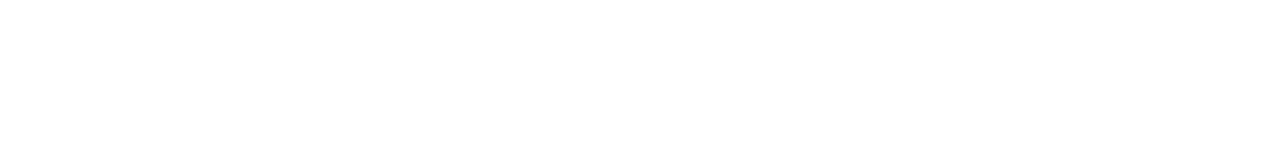
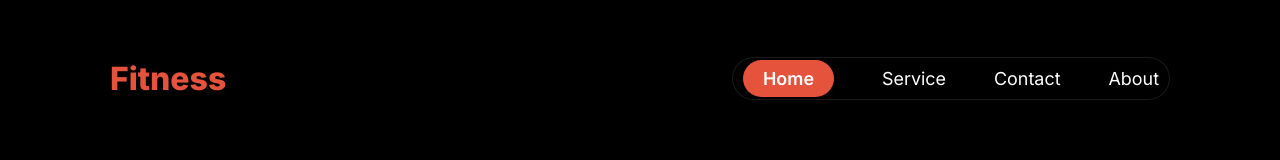
Before and after one commit to mdtayef001/Assignment-2, a plain HTML site: page index.html in a window 1280 px wide. Drawn offline with Linux system fonts and the light colour scheme.

Commit message:
add the nav-bar

```diff
--- a/index.html
+++ b/index.html
@@ -6,5 +6,21 @@
     <link rel="stylesheet" href="style/style.css" />
     <title>Document</title>
   </head>
-  <body></body>
+  <body>
+    <div class="hero-container">
+      <header>
+        <nva class="nav">
+          <h1 class="logo">Fitness</h1>
+          <ul class="links">
+            <li class="link">
+              <a href="#home"><span>Home</span></a>
+            </li>
+            <li class="link"><a href="#service">Service</a></li>
+            <li class="link"><a href="#contact">Contact</a></li>
+            <li class="link"><a href="#about">About</a></li>
+          </ul>
+        </nva>
+      </header>
+    </div>
+  </body>
 </html>
--- a/style/style.css
+++ b/style/style.css
@@ -0,0 +1,65 @@
+@import url("https://fonts.googleapis.com/css2?family=Inter:ital,opsz,wght@0,14..32,100..900;1,14..32,100..900&display=swap");
+:root {
+  font-family: "Inter", sans-serif;
+  --primary-color: rgb(230, 83, 60);
+  --light-gry: rgba(255, 255, 255, 0.5);
+  --el-xxl: 4.9rem;
+  --lg-xl: 3rem;
+  --md-l: 1.12rem;
+  --sm-s: 0.8rem;
+}
+
+* {
+  padding: 0;
+  margin: 0;
+  background-color: black;
+}
+
+/* hero-section */
+
+.hero-container {
+  background: linear-gradient(
+    180deg,
+    rgb(17, 17, 17),
+    rgba(119, 119, 119, 0) 100%
+  );
+}
+
+/* nav */
+
+.nav {
+  max-width: 1060px;
+  display: flex;
+  align-items: center;
+  justify-content: space-between;
+  margin: 0 auto;
+  padding-top: 57px;
+}
+
+.nav .logo {
+  font-size: 32px;
+  font-weight: 800;
+  color: var(--primary-color);
+}
+
+.nav .links {
+  display: flex;
+  gap: 48px;
+  list-style: none;
+  border: 1px solid rgba(255, 255, 255, 0.1);
+  border-radius: 39px;
+  padding: 10px;
+}
+
+.link a {
+  text-decoration: none;
+  color: white;
+  font-size: var(--md-l);
+  font-weight: 400;
+}
+.link a > span {
+  background-color: var(--primary-color);
+  font-weight: 600;
+  border-radius: 46px;
+  padding: 8px 20px;
+}
```
